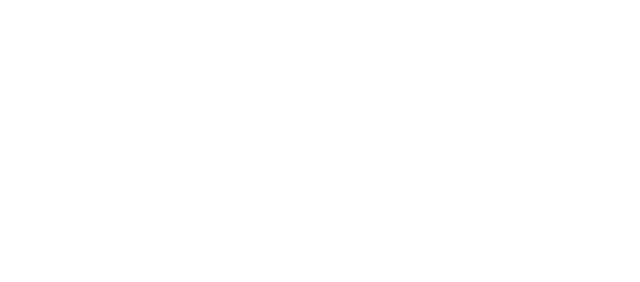
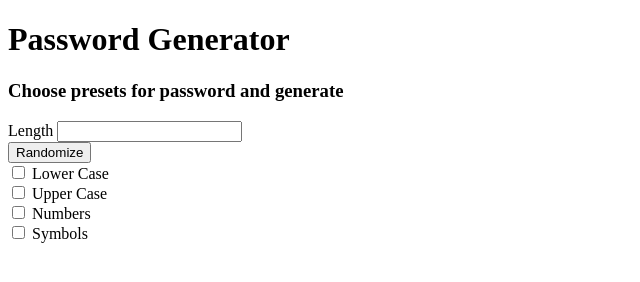
Before and after one commit to dangtruong06/Password-Generator, a plain HTML site: page index.html in a window 1280 px wide. Shown: the whole page, without its empty margins (0-640 px from the left). Drawn offline with Linux system fonts and the light colour scheme.

Commit message:
Added checkbox options to generate password

```diff
--- a/index.html
+++ b/index.html
@@ -6,6 +6,26 @@
     <title>Document</title>
 </head>
 <body>
+    <h1>Password Generator</h1>
+    <h3>Choose presets for password and generate</h3>
+
+    <label for="length">Length</label>
+    <input id="length" type="number"><br>
+    <button onclick="randomize()">Randomize</button><br>
+
+    <input id="lowerCase" type="checkbox">
+    <label for="lowerCase">Lower Case</label><br>
+
+    <input id="upperCase" type="checkbox">
+    <label for="upperCase">Upper Case</label><br>
+
+    <input id="numBers" type="checkbox">
+    <label for="numBers">Numbers</label><br>
+
+    <input id="symBols" type="checkbox">
+    <label for="symBols">Symbols</label><br>
+
+
 
 </body>
 </html>
```
